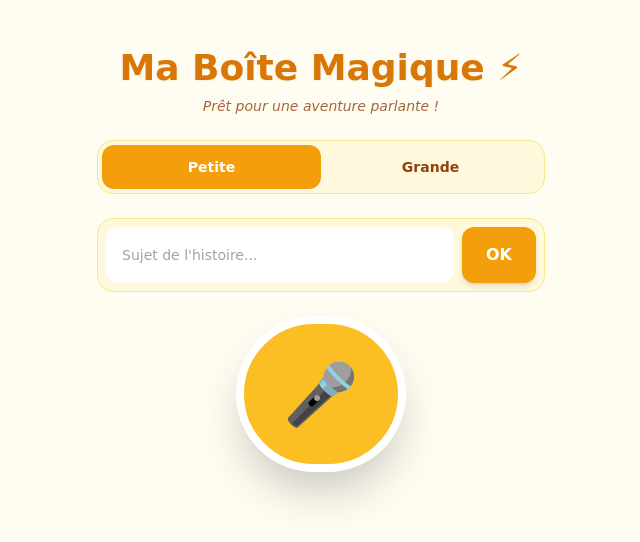
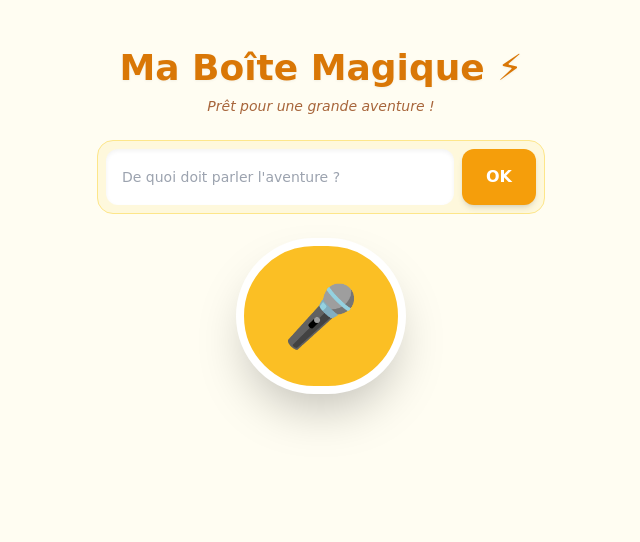
Before and after one commit to bretonnieredamien-netizen/boite, a plain HTML site: page index.html in a window 1280 px wide. Shown: the whole page, without its empty margins (319-959 px from the left). Drawn offline with nearby package versions, Linux system fonts and the light colour scheme; a web font is replaced by a local one.

Commit message:
Add files via upload

```diff
--- a/index.html
+++ b/index.html
@@ -11,15 +11,14 @@
         .hidden { display: none !important; }
         #story-card::-webkit-scrollbar { width: 8px; }
         #story-card::-webkit-scrollbar-thumb { background: #fcd34d; border-radius: 10px; }
-        .toggle-active { background-color: #f59e0b !important; color: white !important; }
-        .speaking-glow { box-shadow: 0 0 20px #fbbf24; border-color: #fbbf24; }
+        .speaking-glow { box-shadow: 0 0 30px #fbbf24; border-color: #fbbf24; transition: all 0.5s ease; }
     </style>
 </head>
 <body class="min-h-screen flex flex-col items-center p-6 select-none">
 
     <header class="text-center my-6">
         <h1 class="text-4xl font-bold text-amber-600 drop-shadow-sm">Ma Boîte Magique ⚡</h1>
-        <p id="status" class="text-amber-800 mt-2 opacity-80 italic text-sm">Prêt pour une aventure parlante !</p>
+        <p id="status" class="text-amber-800 mt-2 opacity-80 italic text-sm">Prêt pour une grande aventure !</p>
     </header>
 
     <div id="image-box" class="w-full max-w-md aspect-video bg-white rounded-[2rem] shadow-2xl border-4 border-white overflow-hidden mb-6 hidden">
@@ -27,16 +26,15 @@
     </div>
 
     <div class="w-full max-w-md flex flex-col items-center gap-6">
-        <div class="flex bg-amber-100/50 p-1 rounded-2xl w-full border border-amber-200">
-            <button id="btn-court" onclick="setLength('court')" class="flex-1 py-3 rounded-xl text-sm font-bold transition-all toggle-active">Petite</button>
-            <button id="btn-long" onclick="setLength('long')" class="flex-1 py-3 rounded-xl text-sm font-bold transition-all text-amber-800">Grande</button>
-        </div>
-
         <div class="w-full flex gap-2 bg-amber-100/50 p-2 rounded-2xl border border-amber-200">
-            <input type="text" id="manualInput" placeholder="Sujet de l'histoire..." class="flex-1 bg-white p-4 rounded-xl outline-none text-sm">
+            <input type="text" id="manualInput" placeholder="De quoi doit parler l'aventure ?"
+                   class="flex-1 bg-white p-4 rounded-xl outline-none text-sm shadow-inner">
             <button onclick="lancerMagieDepuisTexte()" class="bg-amber-500 text-white px-6 py-4 rounded-xl font-bold active:scale-95 shadow-md">OK</button>
         </div>
 
         <button id="mic-btn" onclick="lancerMicro()" class="bg-amber-400 p-10 rounded-full shadow-2xl border-8 border-white active:scale-90 transition-all">
             <span class="text-6xl">🎤</span>
         </button>
+    </div>
+
+    <div id="story-card" class="bg-white w-full max
```
